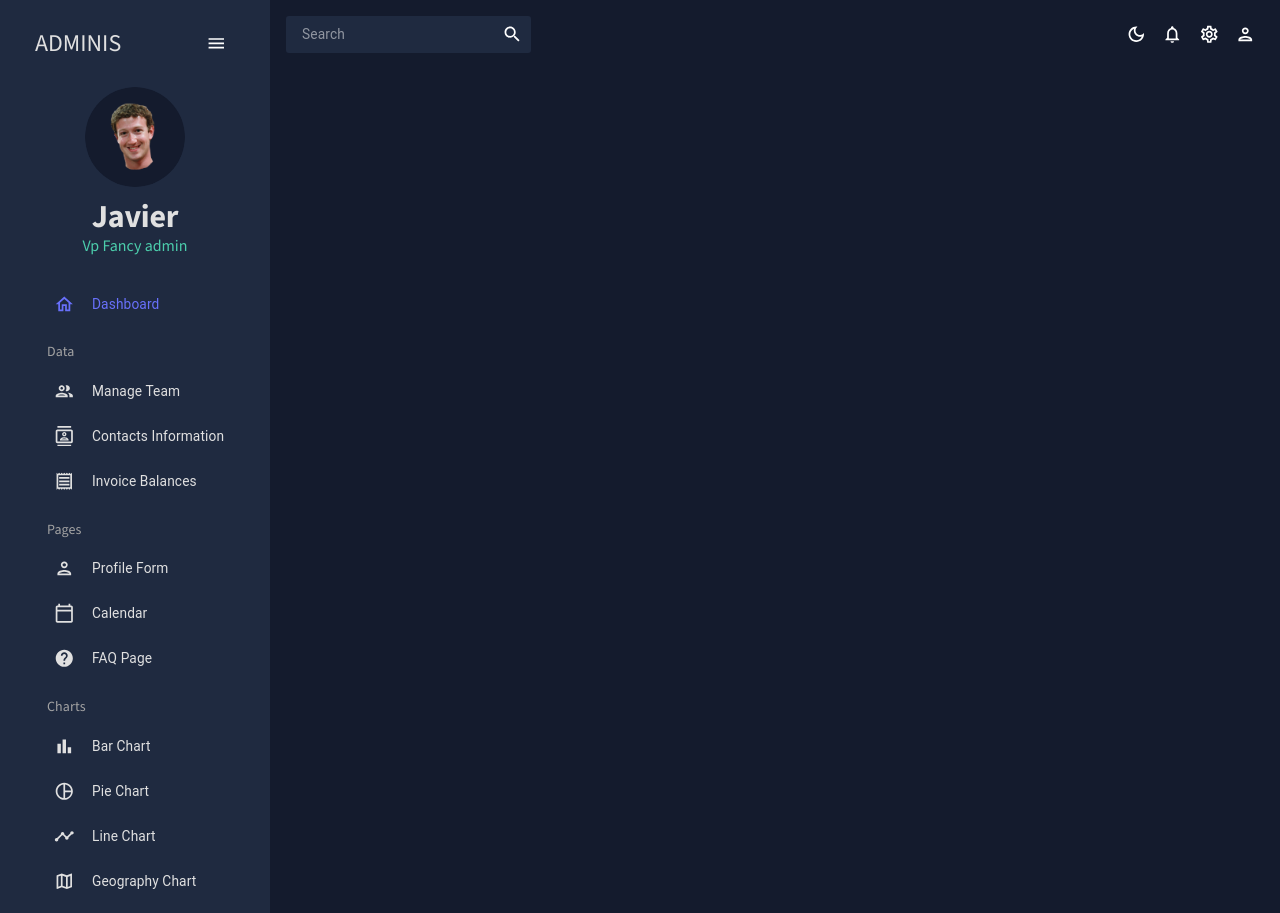
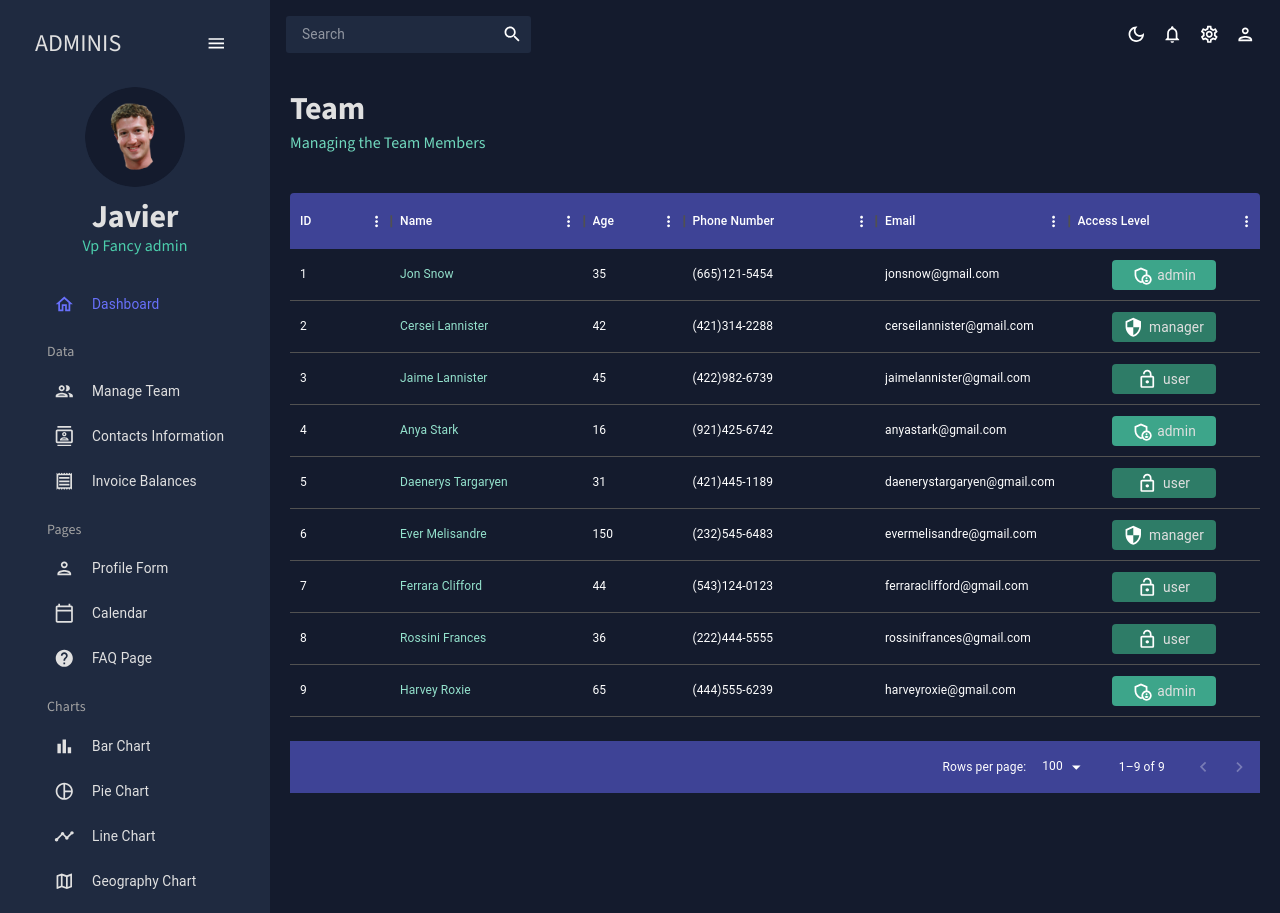
Before and after one commit to Jalch0/ControlBet-App, a React (Vite) app: page /team in a window 1280 px wide. Built offline with nearby package versions, Linux system fonts and the light colour scheme.

Commit message:
Data tables section added

```diff
--- a/src/App.jsx
+++ b/src/App.jsx
@@ -4,9 +4,9 @@
 import Topbar from "./scenes/global/Topbar"
 import Sidebar from "./scenes/global/Sidebar"
 import Dashboard from "./scenes/dashboard"
-// import Team from "./scenes/team"
-// import Invoices from "./scenes/invoices"
-// import Contacts from "./scenes/contacts"
+import Team from "./scenes/team"
+import Invoices from "./scenes/invoices"
+import Contacts from "./scenes/contacts"
 // import Bar from "./scenes/bar"
 // import Form from "./scenes/form"
 // import Line from "./scenes/line"
@@ -32,9 +32,9 @@
           <Topbar />
           <Routes>
             <Route path="/" element={<Dashboard/>} />
-            {/* <Route path="/team" element={<Team/>} /> */}
-            {/* <Route path="/contacts" element={<Contacts/>} /> */}
-            {/* <Route path="/invoices" element={<Invoices/>} /> */}
+            <Route path="/team" element={<Team/>} />
+            <Route path="/contacts" element={<Contacts/>} />
+            <Route path="/invoices" element={<Invoices/>} />
             {/* <Route path="/form" element={<Form/>} /> */}
             {/* <Route path="/bar" element={<Bar/>} /> */}
             {/* <Route path="/pie" element={<Pie/>} /> */}
--- /dev/null
+++ b/src/scenes/contacts/index.jsx
@@ -0,0 +1,97 @@
+import { Box } from "@mui/material"
+import { DataGrid, GridToolbar } from "@mui/x-data-grid"
+import { tokens } from "../../theme"
+import { mockDataContacts } from "../../data/mockData"
+import Header from "../../components/Header"
+import { useTheme } from "@mui/material"
+
+const Contacts = () => {
+    const theme = useTheme();
+    const colors = tokens(theme.palette.mode);
+
+    const columns = [
+        {field: "id", headerName: "ID", flex: 0.5 },
+        { field: "registrarId", headerName: "Registrar ID"},
+        {
+            field: "name",
+            headerName: "Name",
+            flex: 1,
+            cellClassName: "name-column--cell"},
+        {
+            field: "age",
+            headerName: "Age",
+            type: "number",
+            headerAlign: "left",
+            align: "left",
+        },
+        {
+            field: "phone",
+            headerName: "Phone Number",
+            flex: 1,
+        },
+        {
+            field: "email",
+            headerName: "Email",
+            flex: 1,
+        },
+        {
+            field: "address",
+            headerName: "Address",
+            flex: 1,
+        },
+        {
+            field: "city",
+            headerName: "City",
+            flex: 1,
+        },
+        {
+            field: "zipCode",
+            headerName: "ZipCode",
+            flex: 1,
+        },
+    ]
+
+    return (
+        <Box m="20px">
+            <Header title="Contacts" subtitle="List of Contacts for Future References"/>
+            <Box
+            m="40px 0 0 0"
+            height="75vh"
+            sx={{
+                "& .MuiDataGrid-root": {
+                    border: "none"
+                },
+                "& .MuiDataGrid-cell": {
+                    borderBottom: "none"
+                },
+                "& .name-column--cell": {
+                    color: colors.greenAccent[300]
+                },
+                "& .MuiDataGrid-columnHeaders": {
+                    backgroundColor: colors.blueAccent[700],
+                    borderBottom: "none"
+                },
+                "&. MuiDataGrid-virtualScroller": {
+                    backgroundColor: colors.primary[400]
+                },
+                "& .MuiDataGrid-footerContainer": {
+                    borderTop: "none",
+                    backgroundColor: colors.blueAccent[700]
+                },
+                "& .MuiDataGrid-toolbarContainer .MuiButton-text": {
+                    color: `${colors.grey[100]} !important`,
+                }
+            }}
+            >
+                <DataGrid
+                rows={mockDataContacts}
+                columns={columns}
+                slots={{ toolbar: GridToolbar}}
+                />
+            </Box>
+        </Box>
+    )
+
+}
+
+export default Contacts;
--- /dev/null
+++ b/src/scenes/invoices/index.jsx
@@ -0,0 +1,89 @@
+import { Box, Typography, useTheme } from "@mui/material"
+import { DataGrid } from "@mui/x-data-grid"
+import { tokens } from "../../theme"
+import { mockDataInvoices } from "../../data/mockData"
+import Header from "../../components/Header"
+
+const Invoices = () => {
+    const theme = useTheme();
+    const colors = tokens(theme.palette.mode);
+
+    const columns = [
+        {field: "id", headerName: "ID" },
+        {
+            field: "name",
+            headerName: "Name",
+            flex: 1,
+            cellClassName: "name-column--cell"
+        },
+        {
+            field: "phone",
+            headerName: "Phone Number",
+            flex: 1,
+        },
+        {
+            field: "email",
+            headerName: "Email",
+            flex: 1,
+        },
+        {
+            field: "cost",
+            headerName: "Cost",
+            flex: 1,
+            renderCell: (params) => (
+                <Typography color={colors.greenAccent[500]}>
+                    ${params.row.cost}
+                </Typography>
+            )
+        },
+        {
+            field: "date",
+            headerName: "Date",
+            flex: 1,
+        },
+    ]
+
+    return (
+        <Box m="20px">
+            <Header title="Invoices" subtitle="List of Invoices Balances"/>
+            <Box
+            m="40px 0 0 0"
+            height="75vh"
+            sx={{
+                "& .MuiDataGrid-root": {
+                    border: "none"
+                },
+                "& .MuiDataGrid-cell": {
+                    borderBottom: "none"
+                },
+                "& .name-column--cell": {
+                    color: colors.greenAccent[300]
+                },
+                "& .MuiDataGrid-columnHeaders": {
+                    backgroundColor: colors.blueAccent[700],
+                    borderBottom: "none"
+                },
+                "&. MuiDataGrid-virtualScroller": {
+                    backgroundColor: colors.primary[400]
+                },
+                "& .MuiDataGrid-footerContainer": {
+                    borderTop: "none",
+                    backgroundColor: colors.blueAccent[700]
+                },
+                "& .MuiCheckbox-root": {
+                    color: `${colors.greenAccent[200]} !important`
+                }
+            }}
+            >
+                <DataGrid
+                checkboxSelection
+                rows={mockDataInvoices}
+                columns={columns}
+                />
+            </Box>
+        </Box>
+    )
+
+}
+
+export default Invoices;
--- /dev/null
+++ b/src/scenes/team/index.jsx
@@ -0,0 +1,108 @@
+import { Box, Typography, useTheme } from "@mui/material"
+import { DataGrid } from "@mui/x-data-grid"
+import { tokens } from "../../theme"
+import { mockDataTeam } from "../../data/mockData"
+import AdminPanelSettingsOutlinedIcon from "@mui/icons-material/AdminPanelSettingsOutlined"
+import LockOpenOutlinedIcon from "@mui/icons-material/LockOpenOutlined"
+import SecurityOutlinedIcon from "@mui/icons-material/SecurityOutlined"
+import Header from "../../components/Header"
+
+const Team = () => {
+    const theme = useTheme();
+    const colors = tokens(theme.palette.mode);
+
+    const columns = [
+        {field: "id", headerName: "ID"},
+        {
+            field: "name",
+            headerName: "Name",
+            flex: 1,
+            cellClassName: "name-column--cell"},
+        {
+            field: "age",
+            headerName: "Age",
+            type: "number",
+            headerAlign: "left",
+            align: "left",
+        },
+        {
+            field: "phone",
+            headerName: "Phone Number",
+            flex: 1,
+        },
+        {
+            field: "email",
+            headerName: "Email",
+            flex: 1,
+        },
+        {
+            field: "access",
+            headerName: "Access Level",
+            flex: 1,
+            renderCell: ({row: {access}}) => {
+                return (
+                    <Box
+                    width="60%"
+                    m="0 auto"
+                    p="5px"
+                    display="flex"
+                    justifyContent="center"
+                    backgroundColor={
+                        access === "admin"
+                        ? colors.greenAccent[600]
+                        : colors.greenAccent[700]
+                    }
+                    borderRadius="4px"
+                    >
+                        {access === "admin" && <AdminPanelSettingsOutlinedIcon/>}
+                        {access === "manager" && <SecurityOutlinedIcon/>}
+                        {access === "user" && <LockOpenOutlinedIcon/>}
+                        <Typography color={colors.grey[100]} sx={{ ml: "5px"}}>
+                            {access}
+                        </Typography>
+                    </Box>
+                )
+            }
+        },
+    ]
+
+    return (
+        <Box m="20px">
+            <Header title="Team" subtitle="Managing the Team Members"/>
+            <Box
+            m="40px 0 0 0"
+            height="75vh"
+            sx={{
+                "& .MuiDataGrid-root": {
+                    border: "none"
+                },
+                "& .MuiDataGrid-cell": {
+                    borderBottom: "none"
+                },
+                "& .name-column--cell": {
+                    color: colors.greenAccent[300]
+                },
+                "& .MuiDataGrid-columnHeaders": {
+                    backgroundColor: colors.blueAccent[700],
+                    borderBottom: "none"
+                },
+                "&. MuiDataGrid-virtualScroller": {
+                    backgroundColor: colors.primary[400]
+                },
+                "& .MuiDataGrid-footerContainer": {
+                    borderTop: "none",
+                    backgroundColor: colors.blueAccent[700]
+                },
+            }}
+            >
+                <DataGrid
+                rows={mockDataTeam}
+                columns={columns}
+                />
+            </Box>
+        </Box>
+    )
+
+}
+
+export default Team;
```
